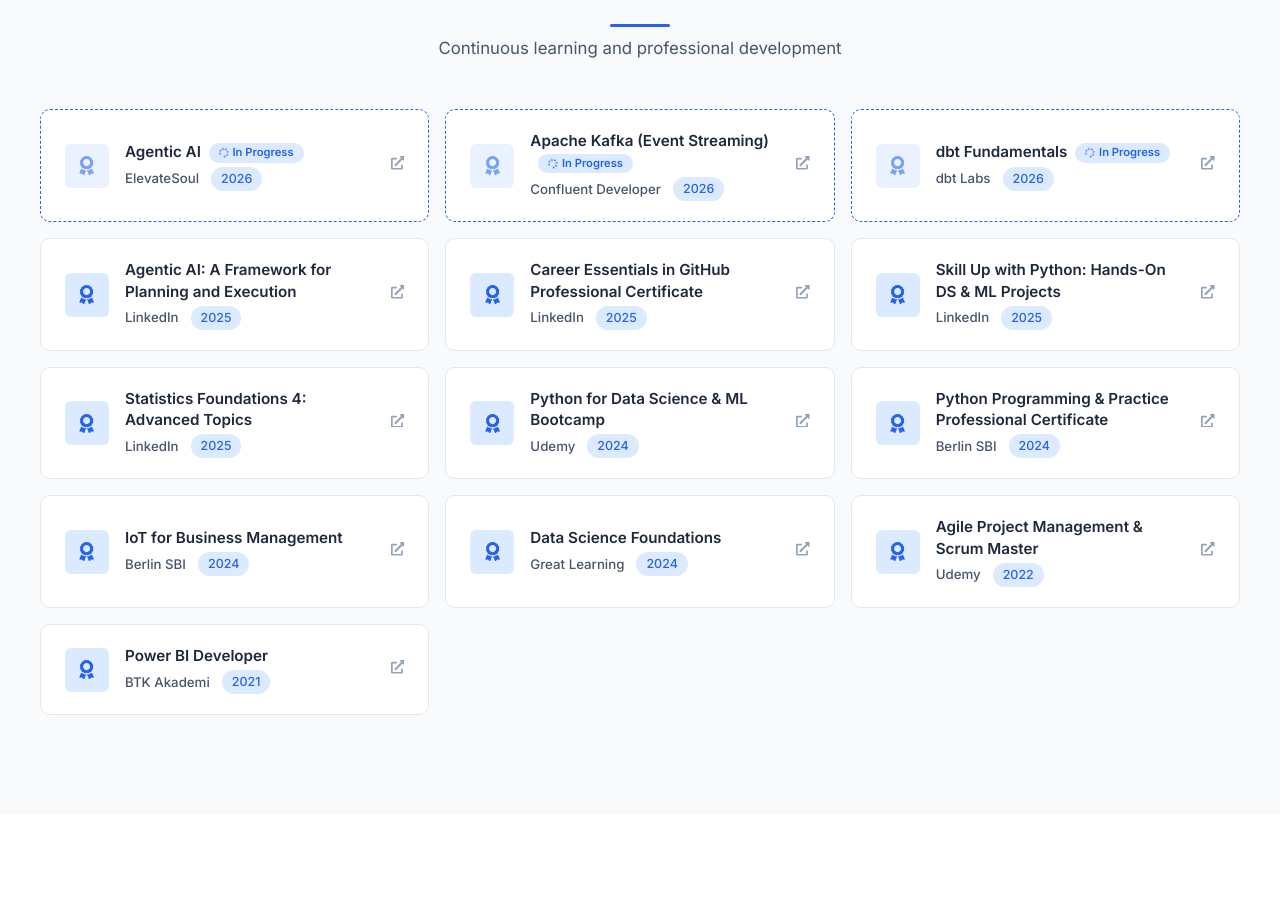
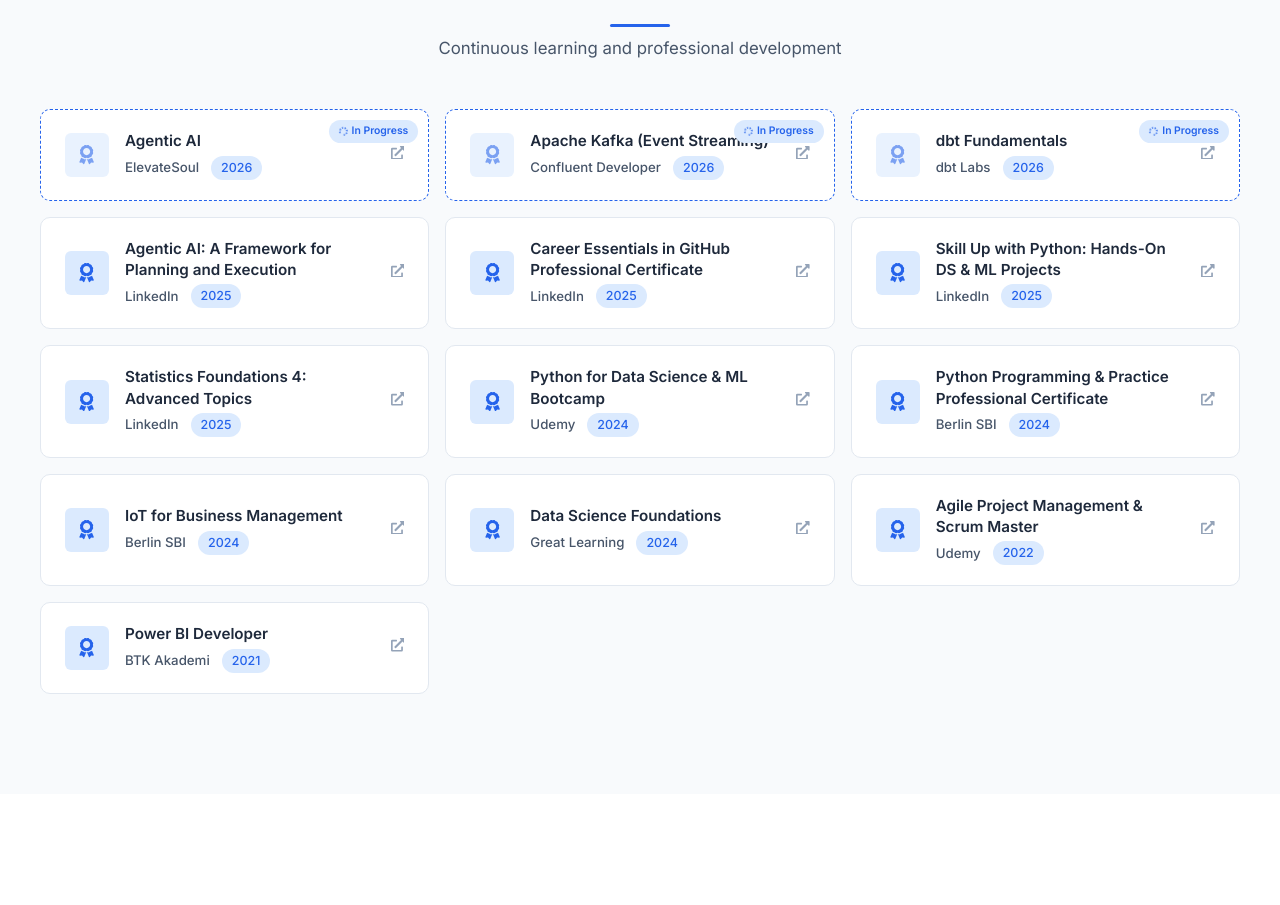
Before and after one commit to ali-baris-demirci/ali-baris-demirci.github.io, a React (Vite) app: page / in a window 1280 px wide. Shown: the part 7274-8179 px from the top of the page. Built offline with nearby package versions, Linux system fonts and the light colour scheme.

Commit message:
Move In Progress badge to top-right corner

```diff
--- a/src/components/Certifications.jsx
+++ b/src/components/Certifications.jsx
@@ -26,18 +26,16 @@
                 className={`certs__card ${isInProgress(cert) ? 'certs__card--in-progress' : ''}`}
                 key={index}
               >
+                {isInProgress(cert) && (
+                  <span className="certs__badge">
+                    <FaSpinner className="certs__badge-icon" /> In Progress
+                  </span>
+                )}
                 <div className="certs__card-icon">
                   <FaAward />
                 </div>
                 <div className="certs__card-content">
-                  <h3 className="certs__card-title">
-                    {cert.name}
-                    {isInProgress(cert) && (
-                      <span className="certs__badge">
-                        <FaSpinner className="certs__badge-icon" /> In Progress
-                      </span>
-                    )}
-                  </h3>
+                  <h3 className="certs__card-title">{cert.name}</h3>
                   <div className="certs__card-meta">
                     <span className="certs__card-provider">{cert.provider}</span>
                     <span className="certs__card-year">
--- a/src/styles/Certifications.css
+++ b/src/styles/Certifications.css
@@ -99,22 +99,24 @@
 
 /* In Progress Badge */
 .certs__badge {
+  position: absolute;
+  top: 10px;
+  right: 10px;
   display: inline-flex;
   align-items: center;
   gap: 4px;
-  margin-left: 8px;
-  padding: 2px 10px;
-  font-size: 0.7rem;
+  padding: 3px 10px;
+  font-size: 0.65rem;
   font-weight: 600;
   color: var(--primary);
   background: var(--primary-light);
   border-radius: 999px;
-  vertical-align: middle;
   white-space: nowrap;
+  z-index: 1;
 }
 
 .certs__badge-icon {
-  font-size: 0.6rem;
+  font-size: 0.55rem;
   animation: spin 2s linear infinite;
 }
 
```
